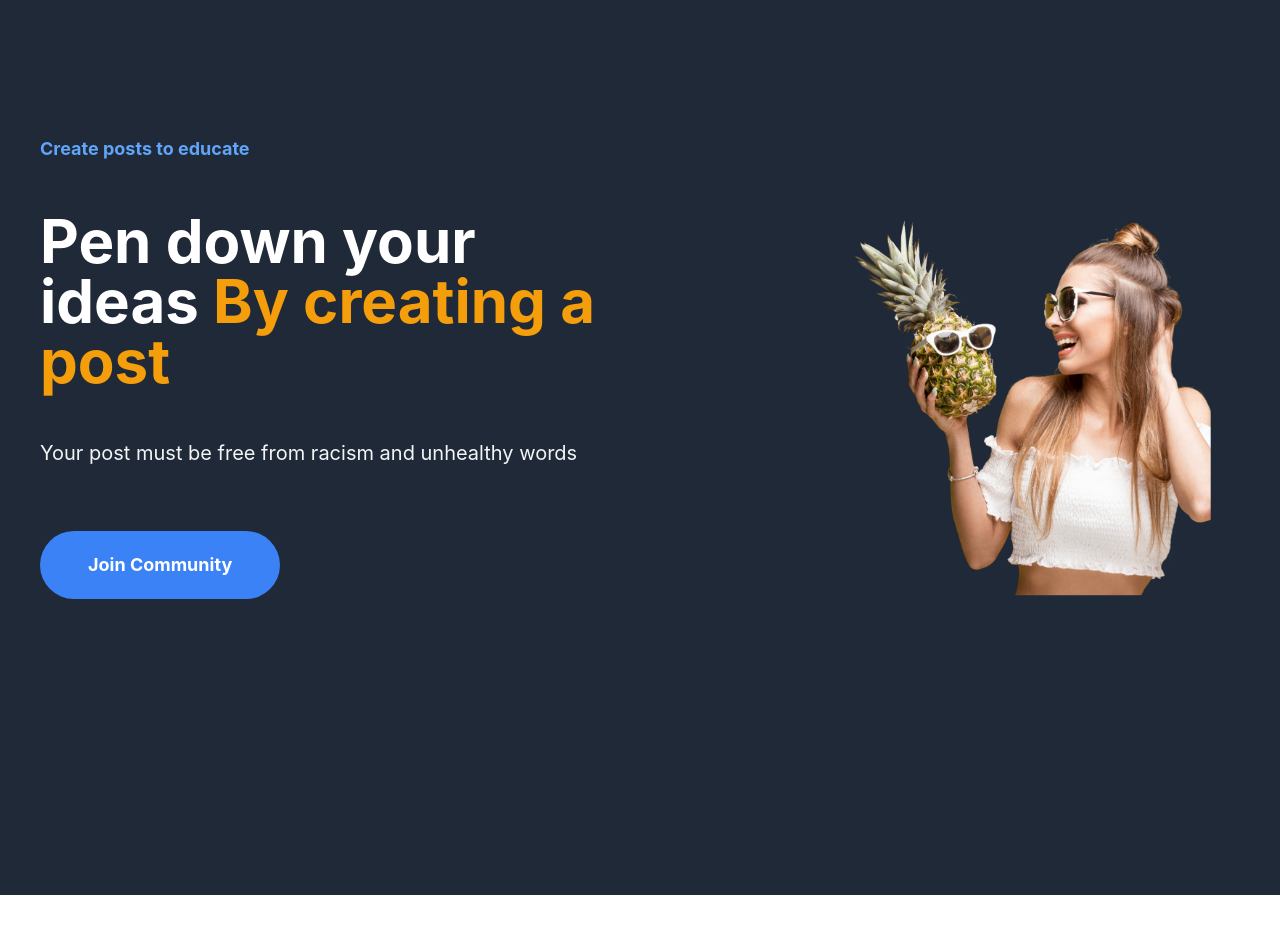
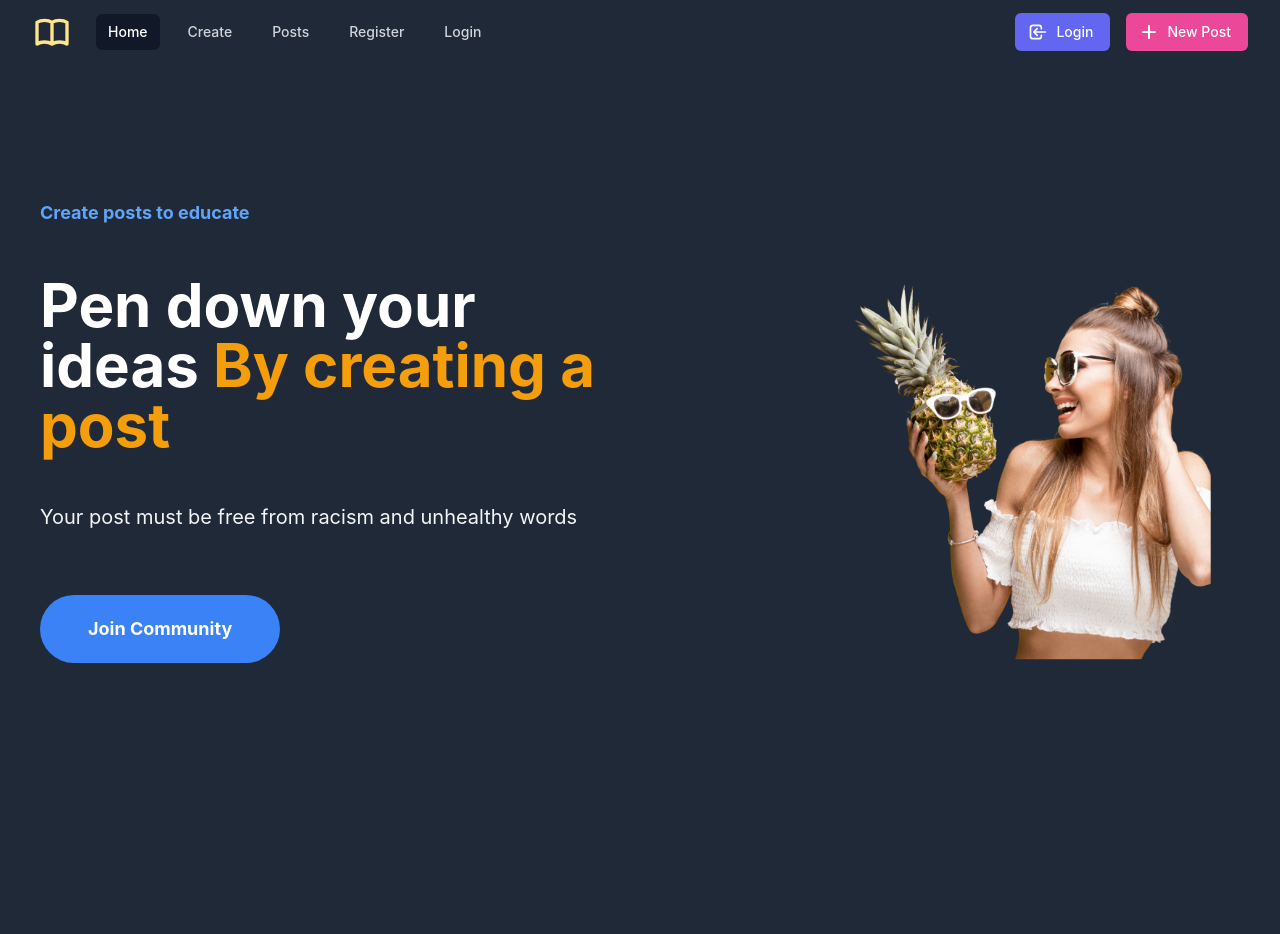
Before and after one commit to Yogesh-10/MERN-Projects, a React (Create React App) app in the folder blog-mern-advanced/client/: page / in a window 1280 px wide. Shown: the top 934 px of the page. Before the commit the page ends 895 px from the top, so only its background shows below. Built offline with nearby package versions, Linux system fonts and the light colour scheme.

Commit message:
App routes

```diff
--- a/blog-mern-advanced/client/src/App.js
+++ b/blog-mern-advanced/client/src/App.js
@@ -1,11 +1,17 @@
 import { BrowserRouter, Switch, Route } from 'react-router-dom';
 import HomePage from './components/HomePage/HomePage';
+import Navbar from './components/Navigation/Navbar';
+import Login from './components/Users/Login/Login';
+import Register from './components/Users/Register/Register';
 
 const App = () => {
   return (
     <BrowserRouter>
+      <Navbar />
       <Switch>
         <Route exact path='/' component={HomePage} />
+        <Route exact path='/register' component={Register} />
+        <Route exact path='/login' component={Login} />
       </Switch>
     </BrowserRouter>
   );
--- a/blog-mern-advanced/client/src/index.js
+++ b/blog-mern-advanced/client/src/index.js
@@ -1,12 +1,14 @@
 import React from 'react';
 import ReactDOM from 'react-dom';
+import { Provider } from 'react-redux';
+import store from './redux/store/store';
 import App from './App';
 
 import './index.css';
 
 ReactDOM.render(
-  <React.StrictMode>
+  <Provider store={store}>
     <App />
-  </React.StrictMode>,
+  </Provider>,
   document.getElementById('root')
 );
--- a/blog-mern-advanced/package.json
+++ b/blog-mern-advanced/package.json
@@ -13,6 +13,7 @@
     "bad-words": "^3.0.4",
     "bcryptjs": "^2.4.3",
     "cloudinary": "^1.29.1",
+    "cors": "^2.8.5",
     "dotenv": "^16.0.0",
     "express": "^4.18.0",
     "express-async-handler": "^1.2.0",
```
Also changed, not shown: blog-mern-advanced/client/package.json (+9 -1 lines), 2 other files (tests, documents, lock files or other folders).
